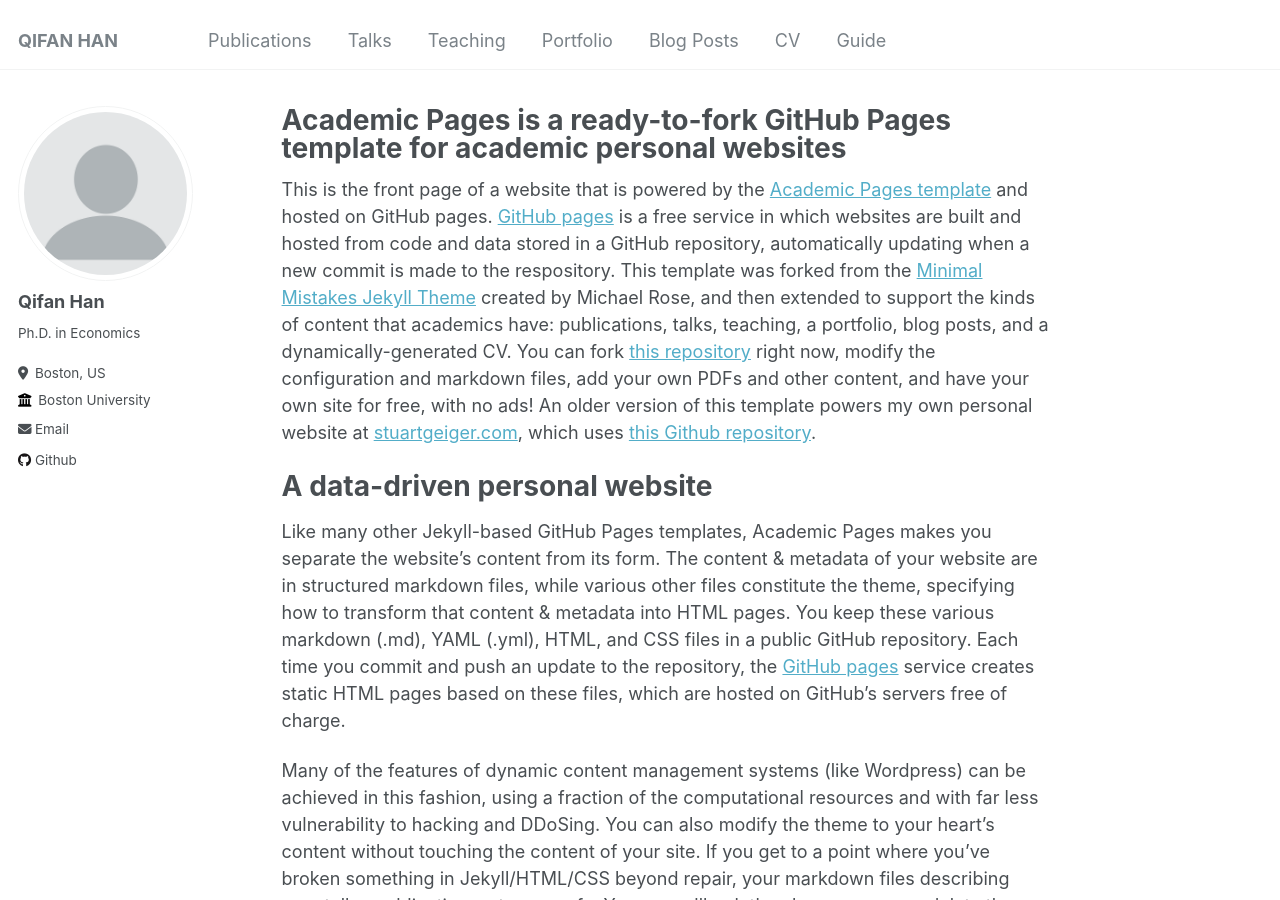
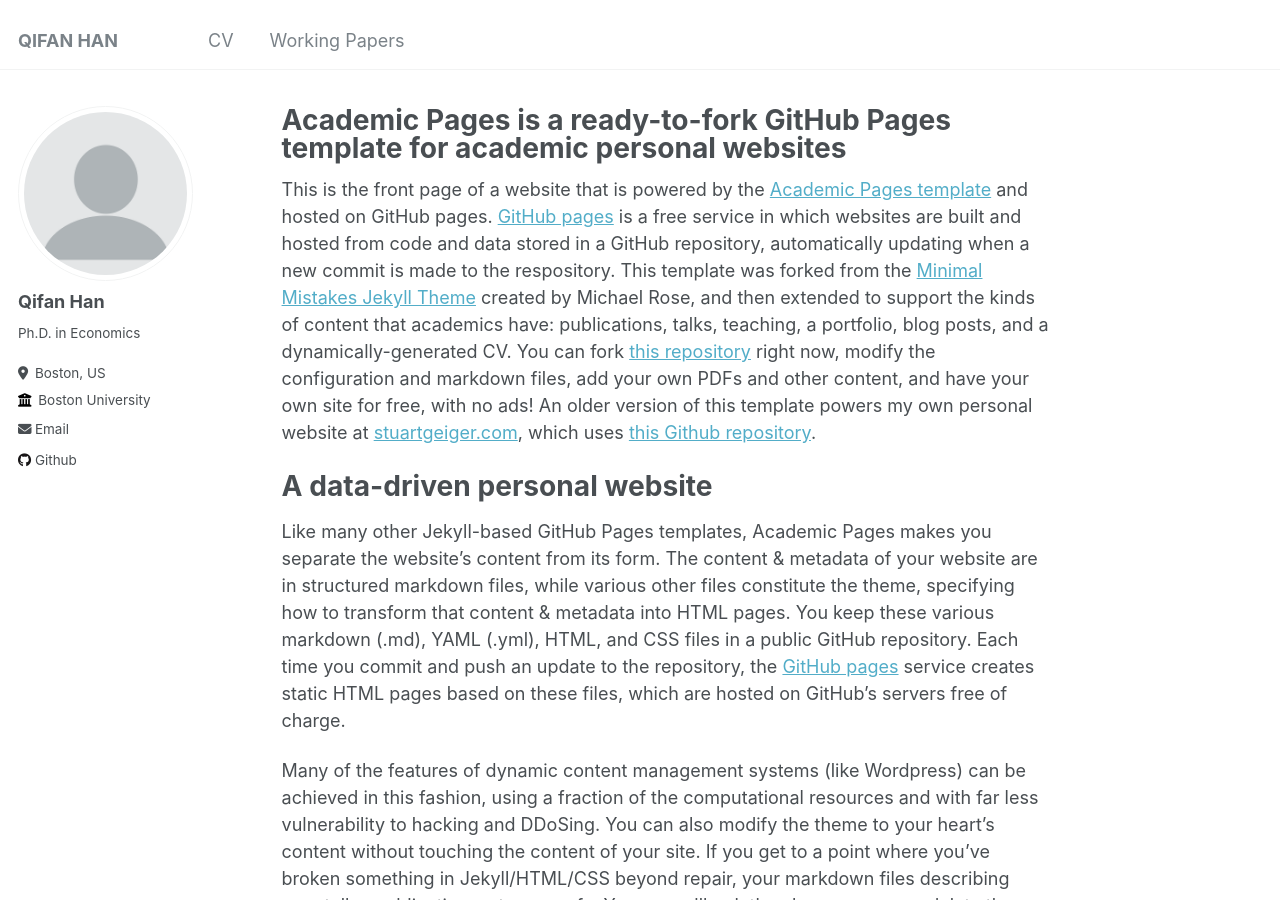
Before and after one commit to qifan-han/qifan-han.github.io, a Jekyll site: the page built from _pages/about.md, in a window 1280 px wide and 900 px high. Built offline with Jekyll 4.4.1, drawn with Linux system fonts in a browser that asks for light colours.

Commit message:
Update navigation test

```diff
--- a/_data/navigation.yml
+++ b/_data/navigation.yml
@@ -1,22 +1,22 @@
 # main links links
 main:
-  - title: "Publications"
-    url: /publications/
+  - title: "CV"
+    url: /files/CV-qifan.pdf
 
-  - title: "Talks"
+  - title: "Working Papers"
     url: /talks/
 
-  - title: "Teaching"
-    url: /teaching/
-
-  - title: "Portfolio"
-    url: /portfolio/
-
-  - title: "Blog Posts"
-    url: /year-archive/
-
-  - title: "CV"
-    url: /cv/
-
-  - title: "Guide"
-    url: /markdown/
+#  - title: "Teaching"
+#    url: /teaching/
+#
+#  - title: "Portfolio"
+#    url: /portfolio/
+#
+#  - title: "Blog Posts"
+#    url: /year-archive/
+#
+#  - title: "CV"
+#    url: /cv/
+#
+#  - title: "Guide"
+#    url: /markdown/
```
